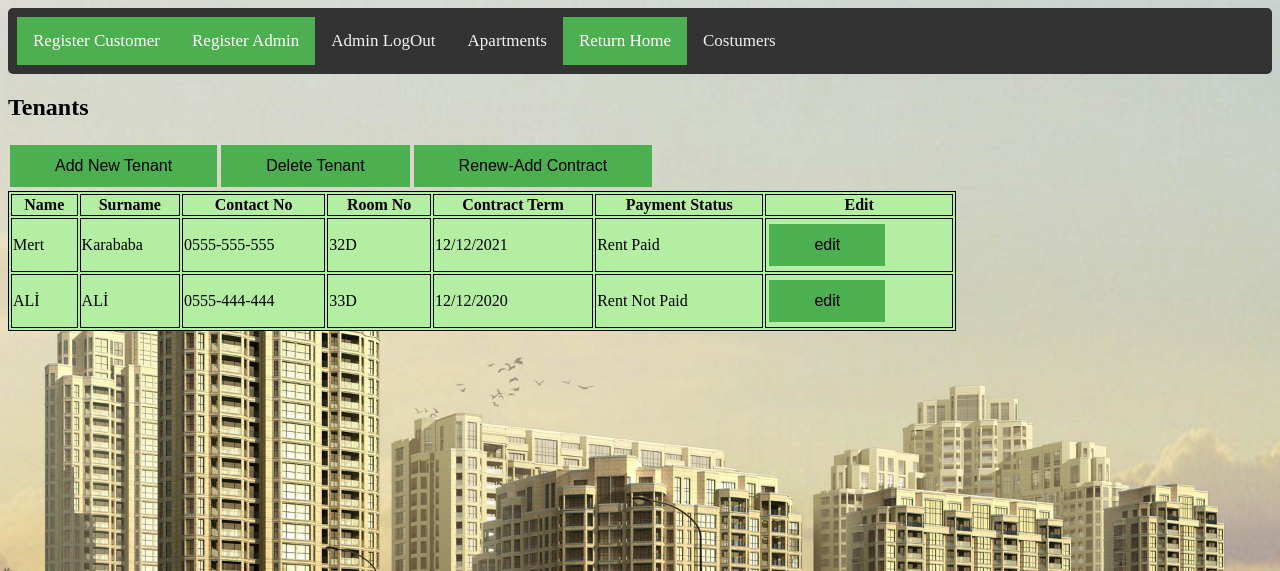
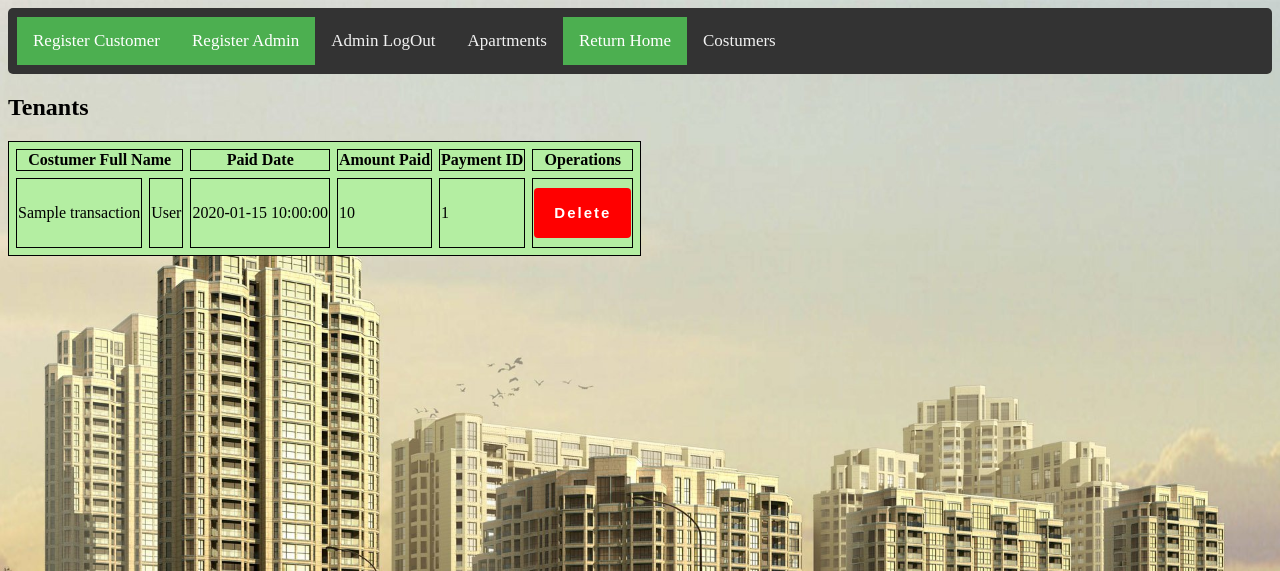
Before and after one commit to mertkarababa7/ApartmentManagementSystemWebsite, a PHP site: page /Admin/Tenants.php in a window 1280 px wide. Shown: the top 571 px of the page. Run offline with PHP 8.4, Linux system fonts and the light colour scheme; the visitor is signed in with stand-in values (Sample User, id 1); tables that the repository leaves empty or names only in its code hold one stand-in row (values such as "Sample post").

Commit message:
Add files via upload

```diff
--- a/Admin/Tenants.php
+++ b/Admin/Tenants.php
@@ -1,7 +1,7 @@
 
 <?php
 include 'checklogin.php';
-
+include '../db_conn.php';
 
  ?>
 <!DOCTYPE html>
@@ -14,12 +14,33 @@ body {
    background-repeat: no-repeat;
    background-size: cover;
 
+
 }
+td {
+    display: table-cell;
+    vertical-align: inherit;
+}
+ #updatebutton
+  {
+    background-color:green;
+    color:white;
+    width:%100;
+    height:%100;
+    font-size:15px;
+  }
+  #dltbutton
+  {
+    background-color:red;
+    color:white;
+    width:%100;
+    height:%100;
+    font-size:15px;
+  }
 </style>
 	<title> Table for Tenants </title>
 
-<link rel="stylesheet" href="Main.css">
-<link rel="stylesheet" href="admin.css">
+<link rel="stylesheet" href="main.css">
+<link rel="stylesheet" href="Admin.css">
 <div class="topnav">
  <a href="registerCustomer.php" class="active">Register Customer</a>
  <a href="registerAdmin.php" class="active">Register Admin</a>
@@ -35,42 +56,49 @@ body {
 
 <h2> Tenants </h2>
 
-<table style="width:75%">
+<table class="styled-table" border="2" cellspacing="7">
 
-  <tr>
-    <th>Name</th>
-    <th>Surname</th>
-    <th>Contact No</th>
-	<th>Room No</th>
-	 <th>Contract Term</th>
-	 <th>Payment Status</th>
-	 <th> Edit </th>
+  <tr "active-row">
+    <th colspan="2" align="center">Costumer Full Name</th>
+    <th>Paid Date</th>
+    <th>Amount Paid</th>
+    <th>Payment ID</th>
+       <th>Operations </th>
   </tr>
-  <tr>
-    <td>Mert</td>
-    <td>Karababa</td>
-    <td>0555-555-555</td>
-	 <td>32D</td>
-	 <td>12/12/2021</td>
-	 <td>Rent Paid</td>
-	 	 <td><button class="editbtn">edit</button></td>
-
-  </tr>
-  <tr>
-        <td>ALİ</td>
-    <td>ALİ</td>
-    <td>0555-444-444</td>
-	 <td>33D</td>
-	 <td>12/12/2020</td>
-	 <td>Rent Not Paid</td>
-		 <td><button class="editbtn">edit</button></td>
-
-  </tr>
-  <button type="button" class ="button" >Add New Tenant</button>
-    <button type="button" class ="button" >Delete Tenant</button>
-	  <button type="button" class ="button" >Renew-Add Contract</button>
 
 
+    <?php
+
+$query = "SELECT * FROM transaction ORDER BY name ASC; ";
+//TO see better with ascending door numbers
+$data = mysqli_query($conn,$query);
+$total=mysqli_num_rows($data);
+   if($total!=0)
+   {
+while($result = mysqli_fetch_assoc($data)){   //Creates a loop to loop through results
+
+echo "  <tbody><tr class='active-row'>
+<td>".$result['name']."</td>
+<td>".$result['surname']."</td>
+<td>".$result['date']."</td>
+<td>".$result['amount']."</td>
+<td>".$result['id']."</td>
+<td><a href='deletepayment.php?ci=$result[id]'onclick='return checkdelete()' ><input type='submit' value='Delete' id='dltbutton' ></a> </td>
+</tr>";
+
+}
+}
+else{
+  echo "no records";
+}
+?>
+
+  <script>
+  function checkdelete()
+  {
+    return confirm('Are you sure you want to delete this Payment')
+  }
+</script>
 </table>
 </body>
 </html>
```
